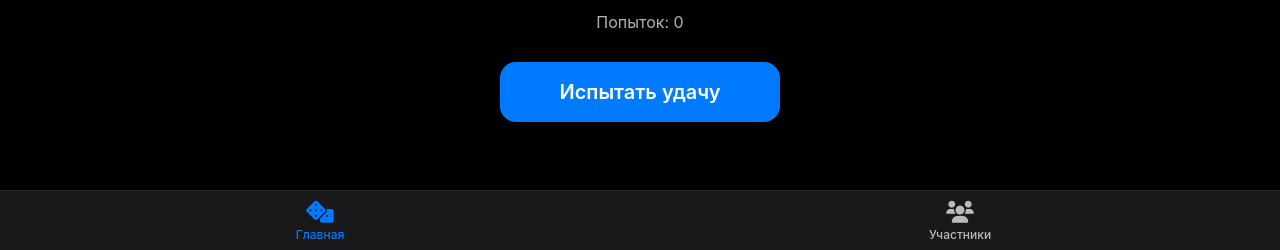
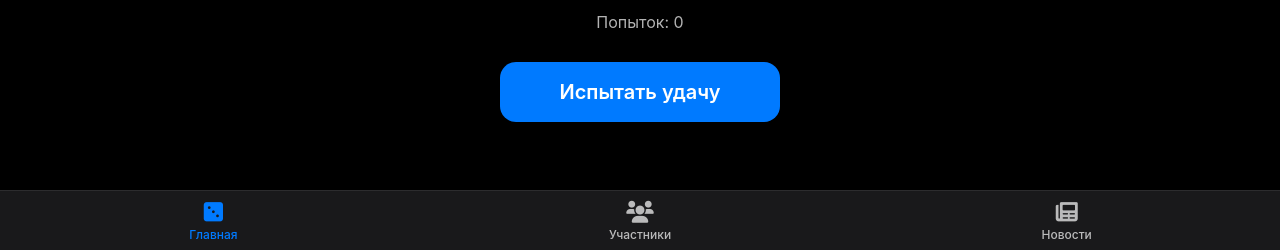
Before and after one commit to larrymandes/sfdfsfsfsd, a Flask app: page /game in a window 1280 px wide. Shown: the part 550-800 px from the top of the page. Run offline with Flask 2, Linux system fonts and the light colour scheme; some libraries are stand-ins or nearby versions.

Commit message:
Update game.html

```diff
--- a/templates/game.html
+++ b/templates/game.html
@@ -46,12 +46,16 @@
 
         <nav class="nav-tabs">
             <a href="/game" class="nav-tab active">
-                <div class="nav-tab-icon"><i class="fas fa-dice"></i></div>
+                <div class="nav-tab-icon"><i class="fas fa-dice-three"></i></div>
                 <div class="nav-tab-text">Главная</div>
             </a>
             <a href="/participants" class="nav-tab">
                 <div class="nav-tab-icon"><i class="fas fa-users"></i></div>
                 <div class="nav-tab-text">Участники</div>
+            </a>
+            <a href="/news" class="nav-tab">
+                <div class="nav-tab-icon"><i class="fas fa-newspaper"></i></div>
+                <div class="nav-tab-text">Новости</div>
             </a>
         </nav>
     </div>
@@ -82,6 +86,13 @@
                         this.stop();
                         console.log('Анимация остановлена после первого проигрывания');
                     });
+                }
+
+                // Если стикер уже в кэше, используем его
+                const fileName = src.split('/').pop().split('.')[0];
+                if (window.stickerCache && window.stickerCache[fileName]) {
+                    console.log(`Используем кэшированный стикер ${fileName}`);
+                    newStickerElem.load(window.stickerCache[fileName]);
                 }
             }
         }
```
